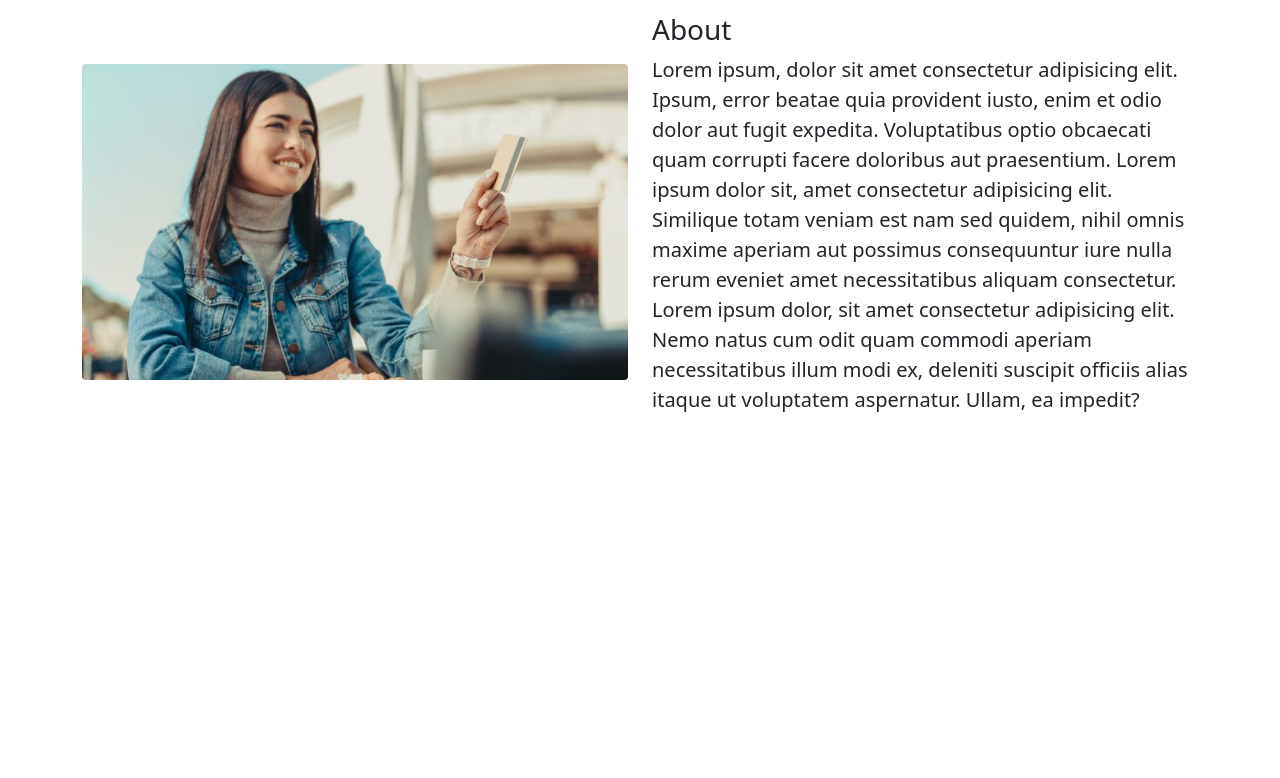
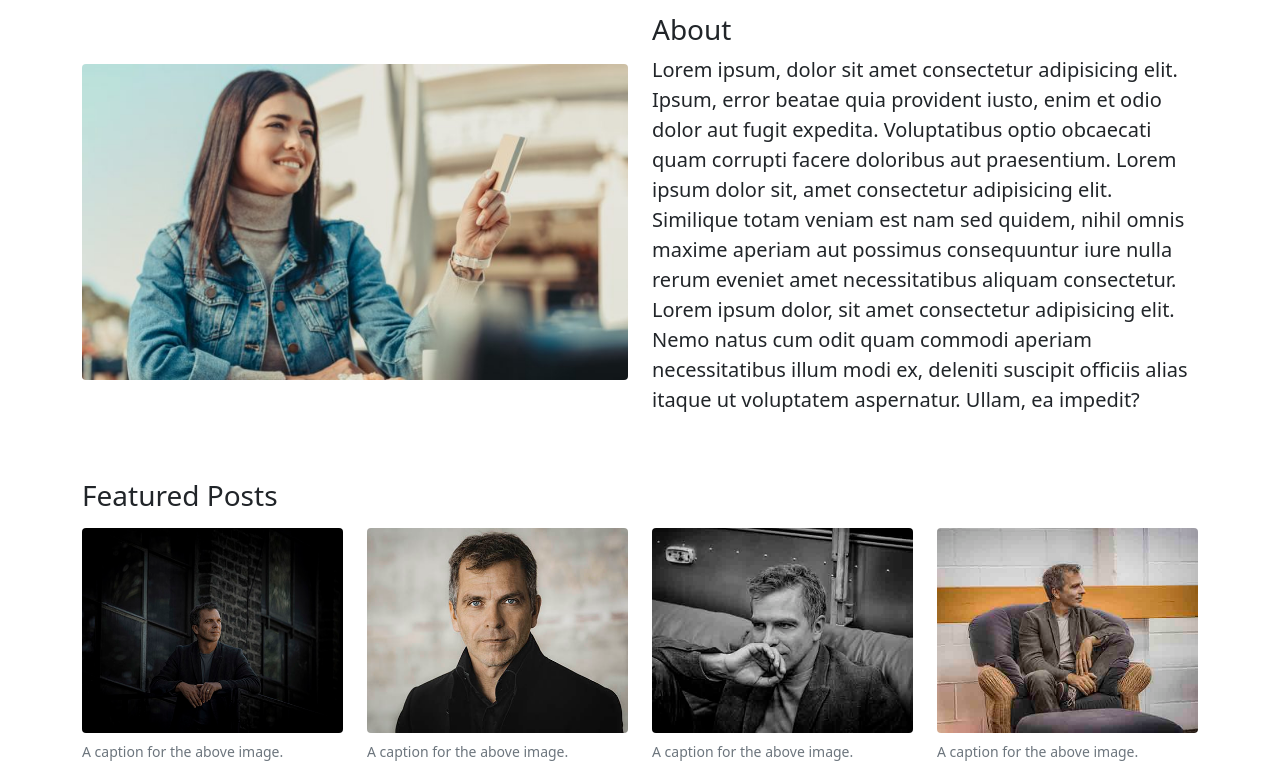
Before and after one commit to ProgrammerAditya36/BlogWebsite, a plain HTML site: page index.html in a window 1280 px wide. Shown: the part 224-1002 px from the top of the page. Before the commit the page ends 800 px from the top, so only its background shows below. Drawn offline with nearby package versions, Linux system fonts and the light colour scheme.

Commit message:
Featured Section

```diff
--- a/index.html
+++ b/index.html
@@ -84,6 +84,38 @@
         </div>
       </div>
     </section>
+    <section class="featured">
+      <div class="container">
+        <h3 class="mt-5 mb-3">Featured Posts</h3>
+          <div class="row">
+            <div class="col-lg-3 col-6">
+              <figure class="figure">
+                <img src="img2.jpeg" class="figure-img img-fluid rounded" alt="...">
+                <figcaption class="figure-caption ">A caption for the above image.</figcaption>
+              </figure>
+            </div>
+            <div class="col-lg-3 col-6">
+              <figure class="figure">
+                <img src="img3.jpeg" class="figure-img img-fluid rounded" alt="...">
+                <figcaption class="figure-caption ">A caption for the above image.</figcaption>
+              </figure>
+            </div>
+            <div class="col-lg-3 col-6">
+              <figure class="figure">
+                <img src="img5.jpeg" class="figure-img img-fluid rounded" alt="...">
+                <figcaption class="figure-caption ">A caption for the above image.</figcaption>
+              </figure>
+            </div>
+            <div class="col-lg-3 col-6">
+              <figure class="figure">
+                <img src="img6.jpeg" class="figure-img img-fluid rounded" alt="...">
+                <figcaption class="figure-caption ">A caption for the above image.</figcaption>
+              </figure>
+            </div>
+          </div>
+      </div>
+    </section>
+
     <!-- JS  -->
     <script
       src="https://cdn.jsdelivr.net/npm/bootstrap@5.0.2/dist/js/bootstrap.bundle.min.js"
```
